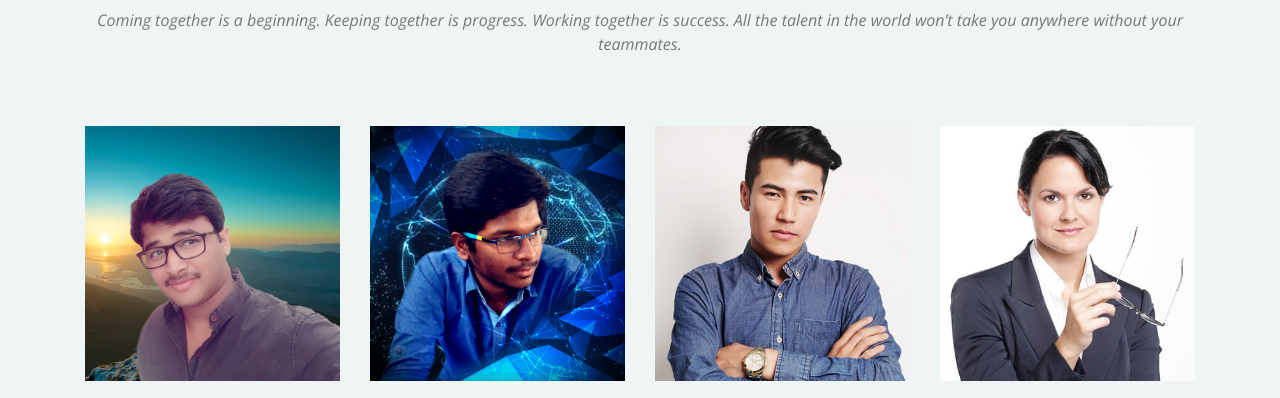
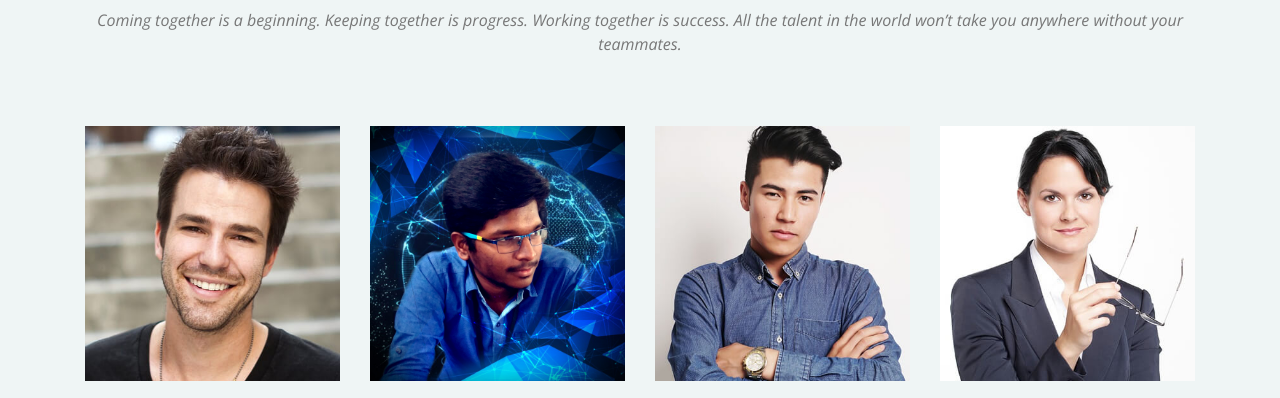
Before and after one commit to manibharathsundararajan/myenggcorp, a plain HTML site: page index.html in a window 1280 px wide. Shown: the part 6100-6498 px from the top of the page. Drawn offline with nearby package versions, Linux system fonts and the light colour scheme; files whose address does not match are found by name.

Commit message:
Update index.html

```diff
--- a/index.html
+++ b/index.html
@@ -471,7 +471,7 @@
         <div class="row wow fadeInUp">
           <div class="col-lg-3 col-md-6">
             <div class="member">
-              <div class="pic"><img src="img/team/team-1.jpg" alt=""></div>
+              <div class="pic"><img src="img/team/1.jpg" alt=""></div>
               <h4>Mani Bharath</h4>
               <span>Founder</span>
               <div class="social">
```
